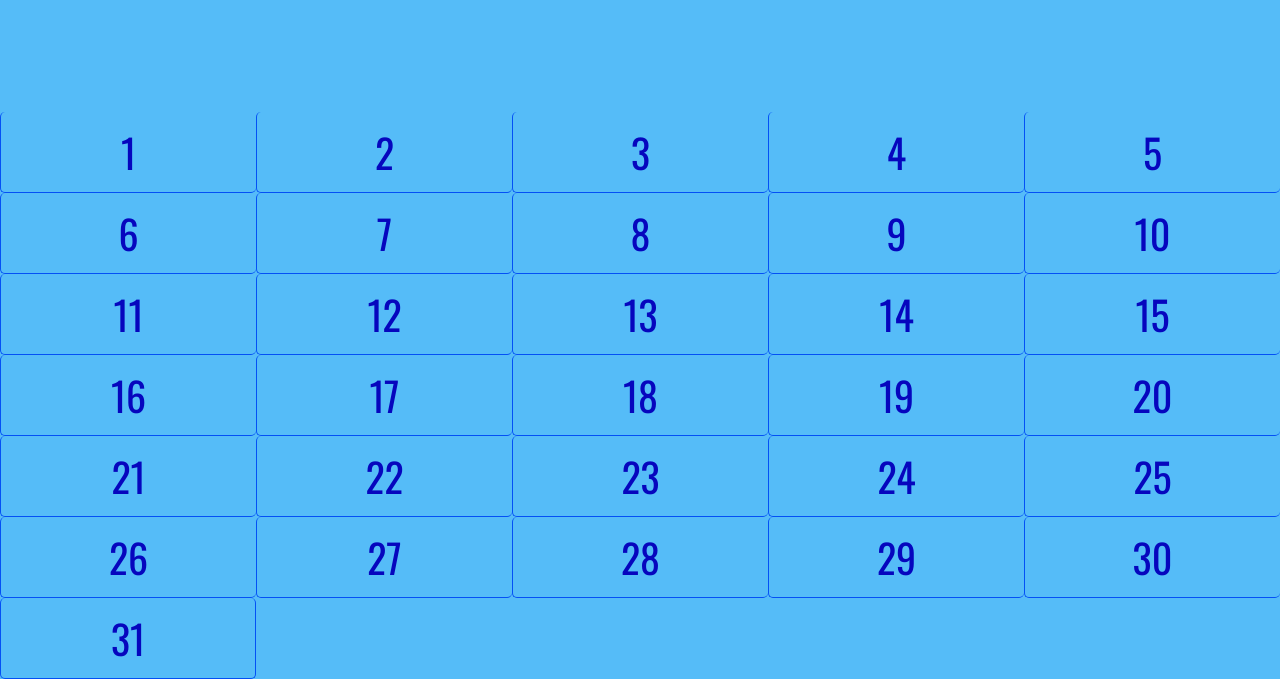
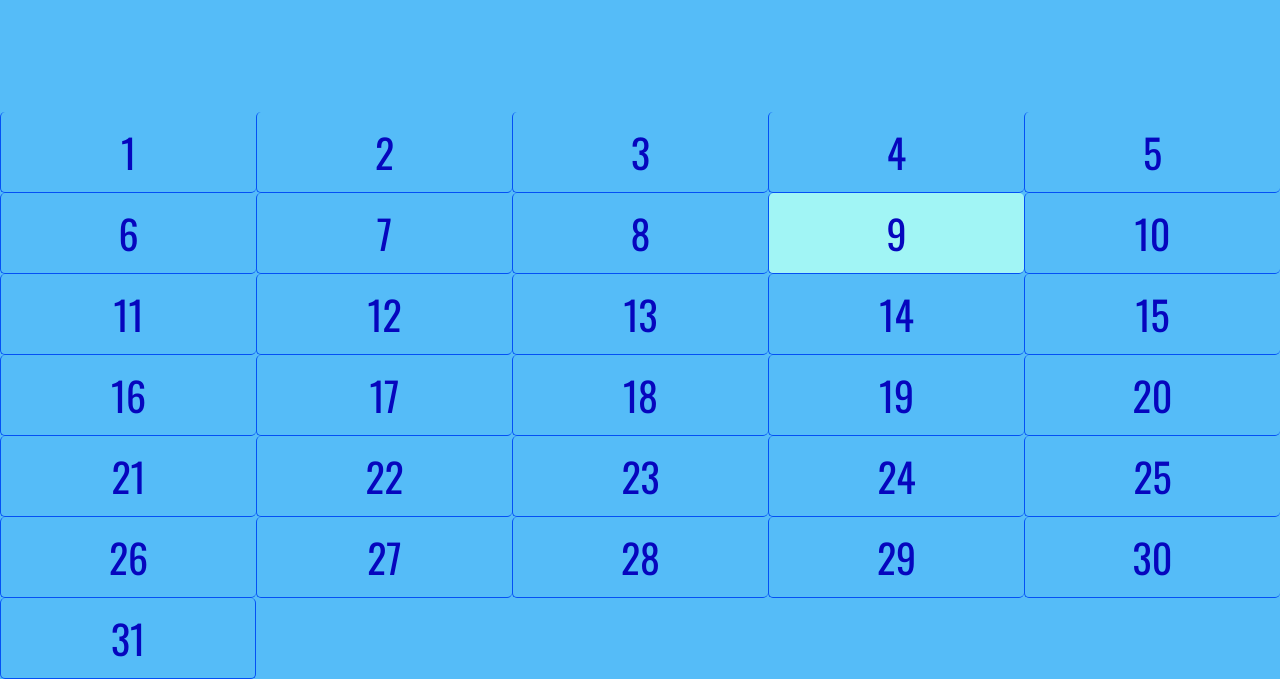
Before and after one commit to ahmedsaniadamu/calender.github.io, a plain HTML site: page index.html in a window 1280 px wide. Shown: the part 336-1015 px from the top of the page. Drawn offline with nearby package versions, Linux system fonts and the light colour scheme.

Commit message:
added correct script file path

```diff
--- a/index.html
+++ b/index.html
@@ -60,6 +60,6 @@
        <!-- font awesome icons -->
 
       <script src="https://kit.fontawesome.com/9ee600ba89.js"></script>
-  <script type="text/javascript" src="./calender_script.js"></script>
+  <script type="text/javascript" src="./script.js"></script>
 </body>
 </html>
--- a/script.js
+++ b/script.js
@@ -8,7 +8,7 @@
       let dateProperties = {
                              "month": date.getMonth() ,
                               "year": date.getFullYear(),
-                              "date": date.getDate(),
+                              "date": date.getDate() ,
                               "todays background":"rgb(161, 245, 245)",
                                "reset background" : "transparent",
                                "months in a year": ['January','Febuary','March','April',
```
